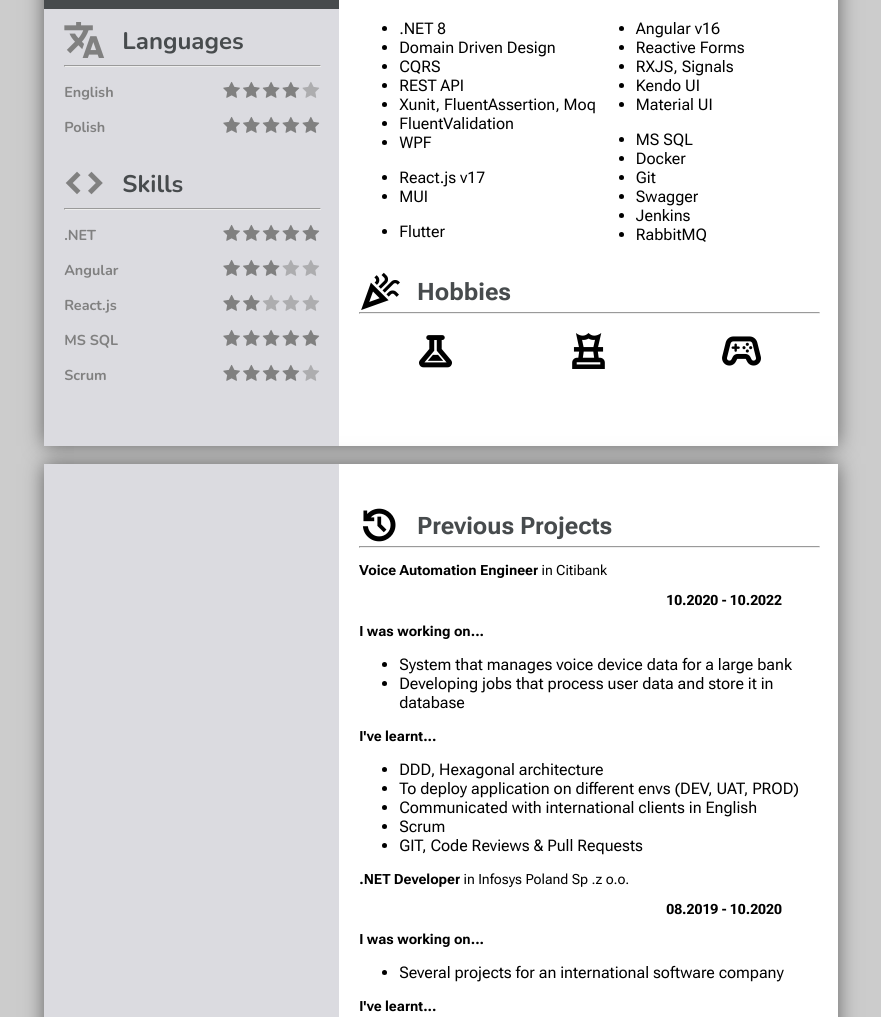
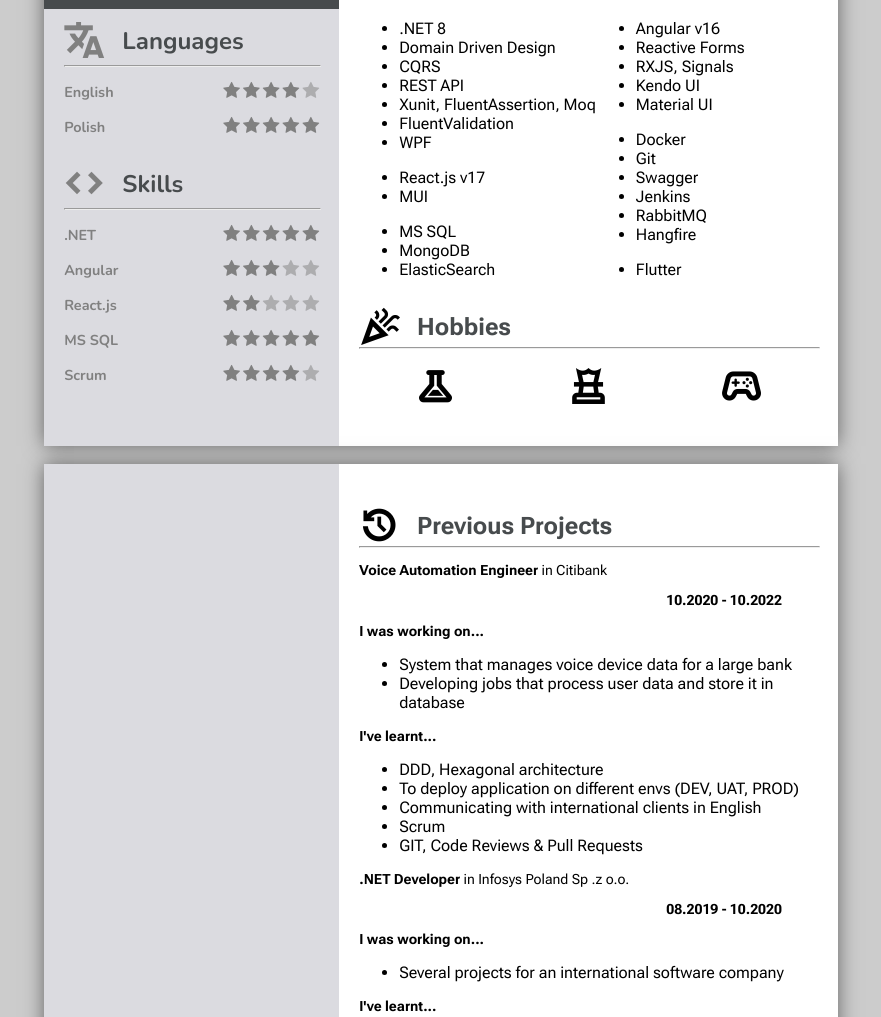
Before and after one commit to tirey93/cv_html, a plain HTML site: page index.html in a window 1280 px wide. Shown: the part 685-1702 px from the top of the page, without its empty margins (199-1080 px from the left). Drawn offline with nearby package versions, Linux system fonts and the light colour scheme; a web font is replaced by a local one.

Commit message:
some improves

```diff
--- a/index.html
+++ b/index.html
@@ -190,7 +190,9 @@
                 <li>React.js v17</li>
                 <li>MUI</li>
                 <p></p>
-                <li>Flutter</li>
+                <li>MS SQL</li>
+                <li>MongoDB</li>
+                <li>ElasticSearch</li>
               </ul>
               <ul style="font-size: medium;">
                 <li>Angular v16</li>
@@ -199,12 +201,14 @@
                 <li>Kendo UI</li>
                 <li>Material UI</li>
                 <p></p>
-                <li>MS SQL</li>
                 <li>Docker</li>
                 <li>Git</li>
                 <li>Swagger</li>
                 <li>Jenkins</li>
                 <li>RabbitMQ</li>
+                <li>Hangfire</li>
+                <p></p>
+                <li>Flutter</li>
               </ul>
             </div>
             <div>
@@ -246,7 +250,7 @@
                 <ul>
                   <li>DDD, Hexagonal architecture</li>
                   <li>To deploy application on different envs (DEV, UAT, PROD)</li>
-                  <li>Communicated with international clients in English</li>
+                  <li>Communicating with international clients in English</li>
                   <li>Scrum</li>
                   <li>GIT, Code Reviews & Pull Requests</li>
                 </ul>
```
